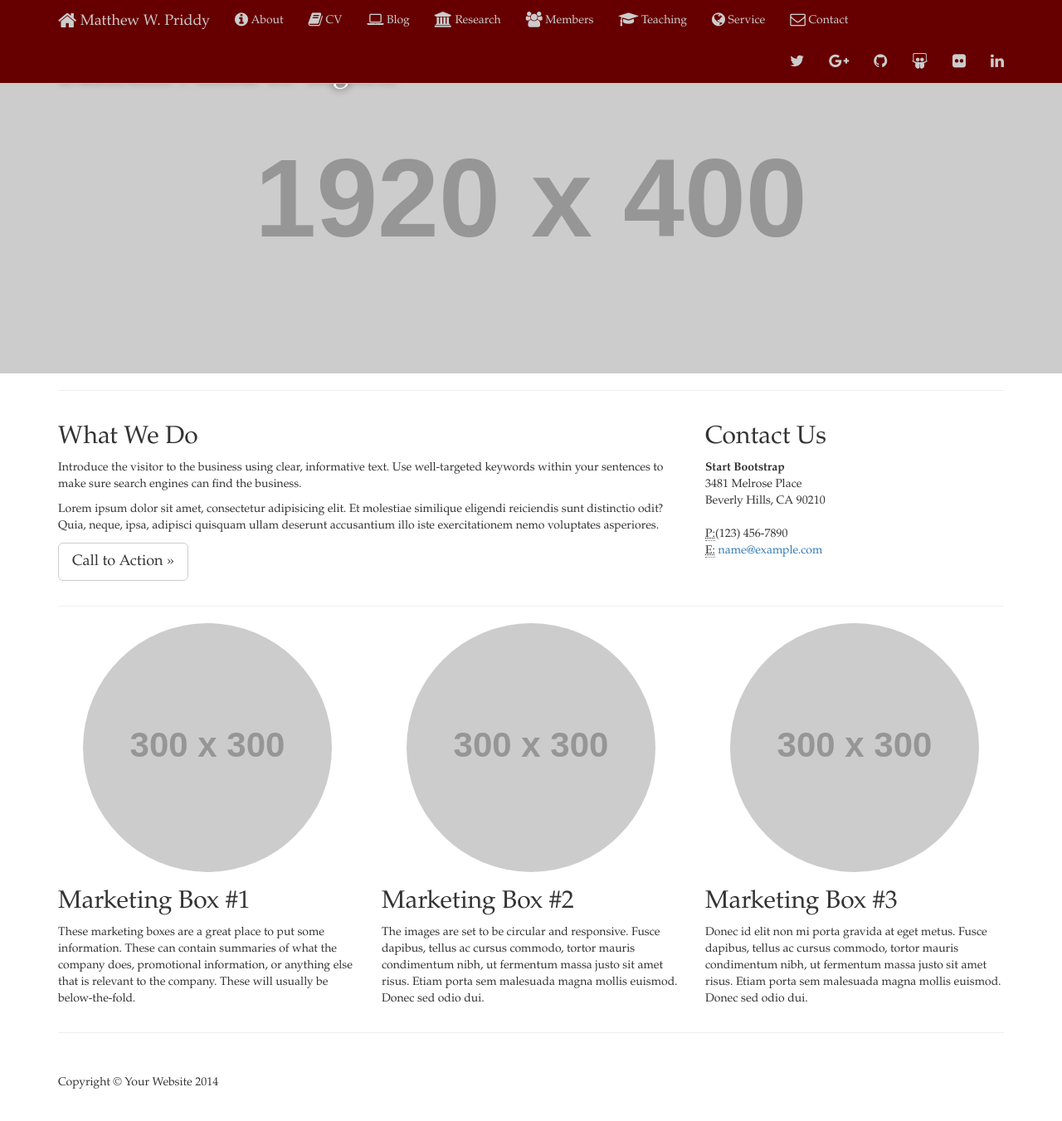
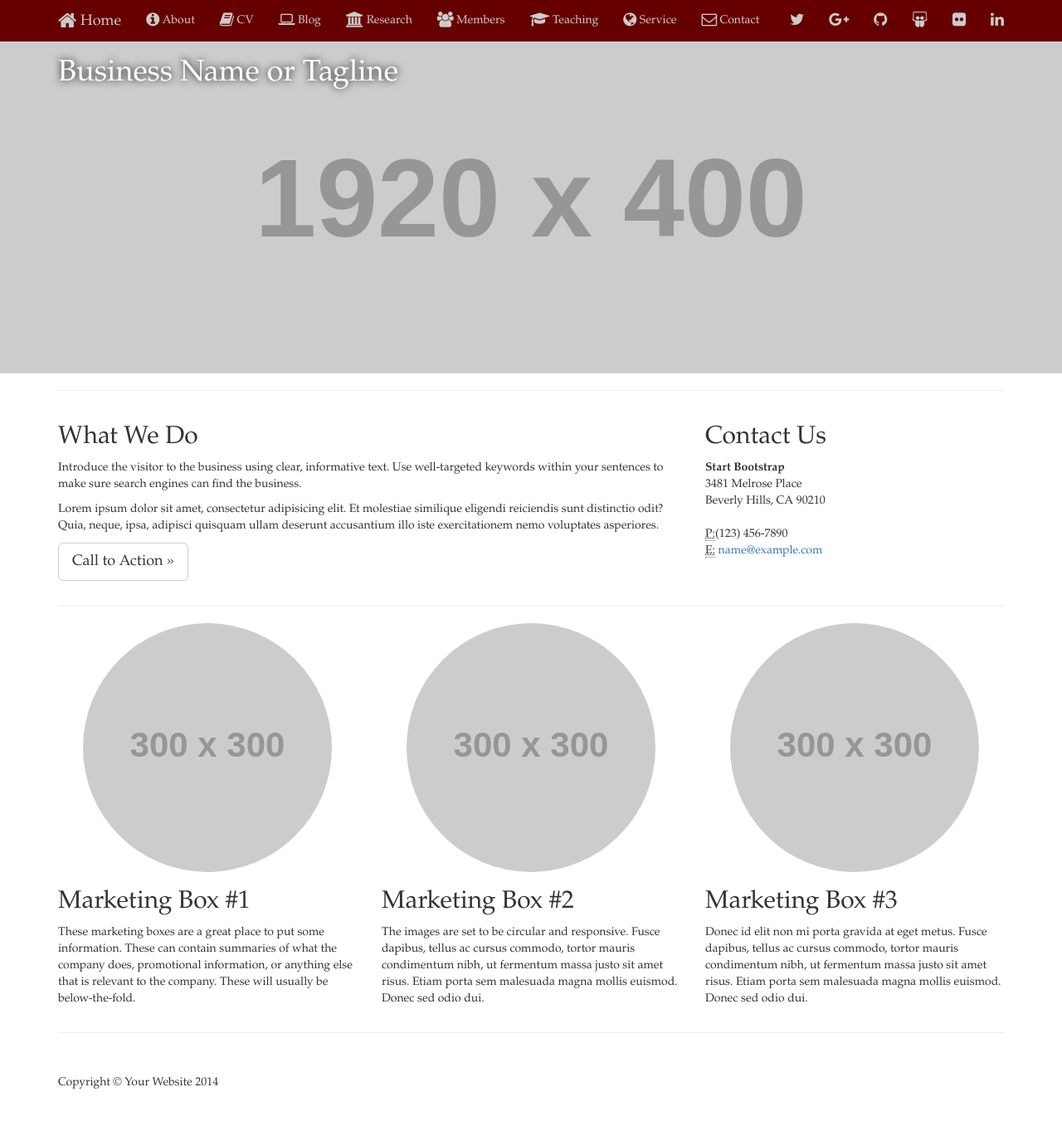
Before and after one commit to mwpriddy/mwpriddy.github.io, a Jekyll site: the page built from index.html, in a window 1280 px wide and 1375 px high. Shown: the top 1351 px of the window at 83% size. Built offline with Jekyll 4.4.1, drawn with Linux system fonts in a browser that asks for light colours; nearby versions of some CDN libraries.

Commit message:
change name to Home

```diff
--- a/_includes/navigation.html
+++ b/_includes/navigation.html
@@ -9,7 +9,7 @@
                     <span class="icon-bar"></span>
                     <span class="icon-bar"></span>
                 </button>
-                <a class="navbar-brand" href="https://mwpriddy.github.io/"><i class="fa fa-home fa-lg"></i> Matthew W. Priddy</a>
+                <a class="navbar-brand" href="https://mwpriddy.github.io/"><i class="fa fa-home fa-lg"></i> Home</a>
             </div>
             <!-- Collect the nav links, forms, and other content for toggling -->
             <div class="collapse navbar-collapse" id="bs-example-navbar-collapse-1">
```
